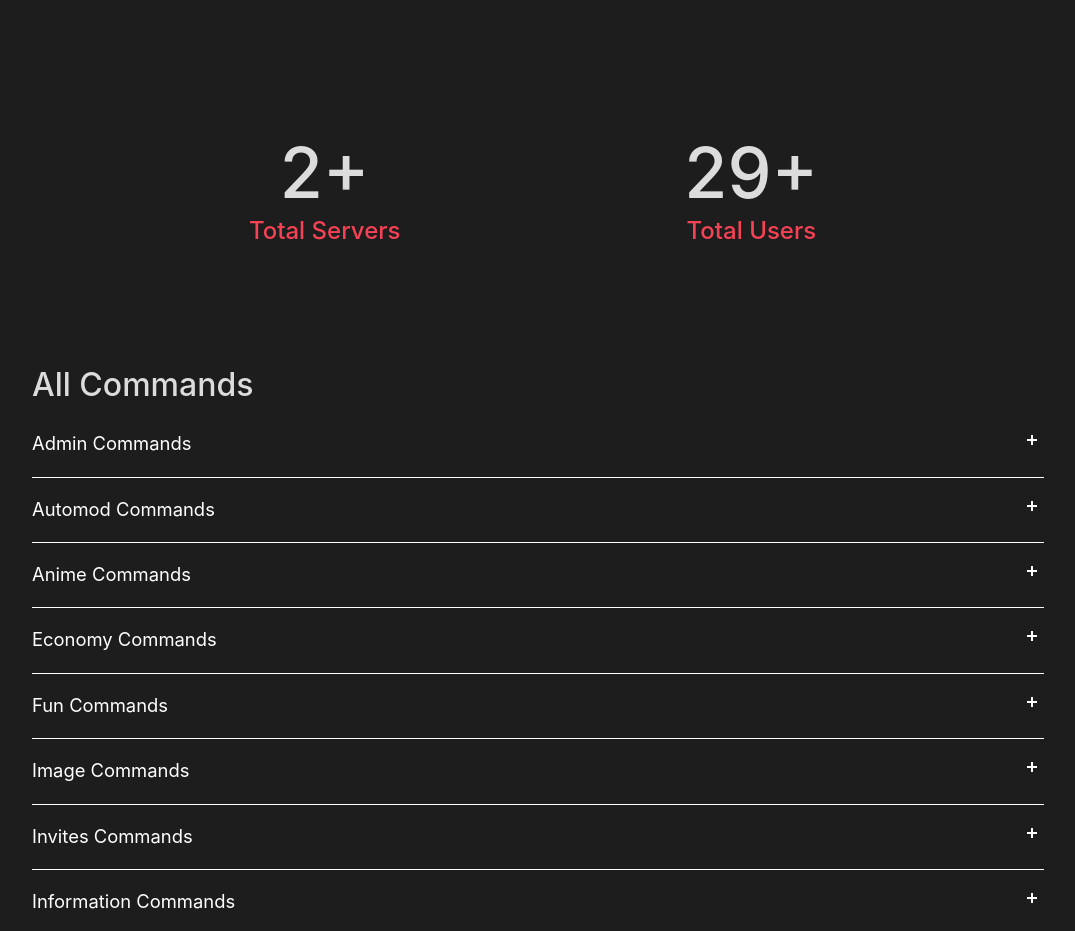
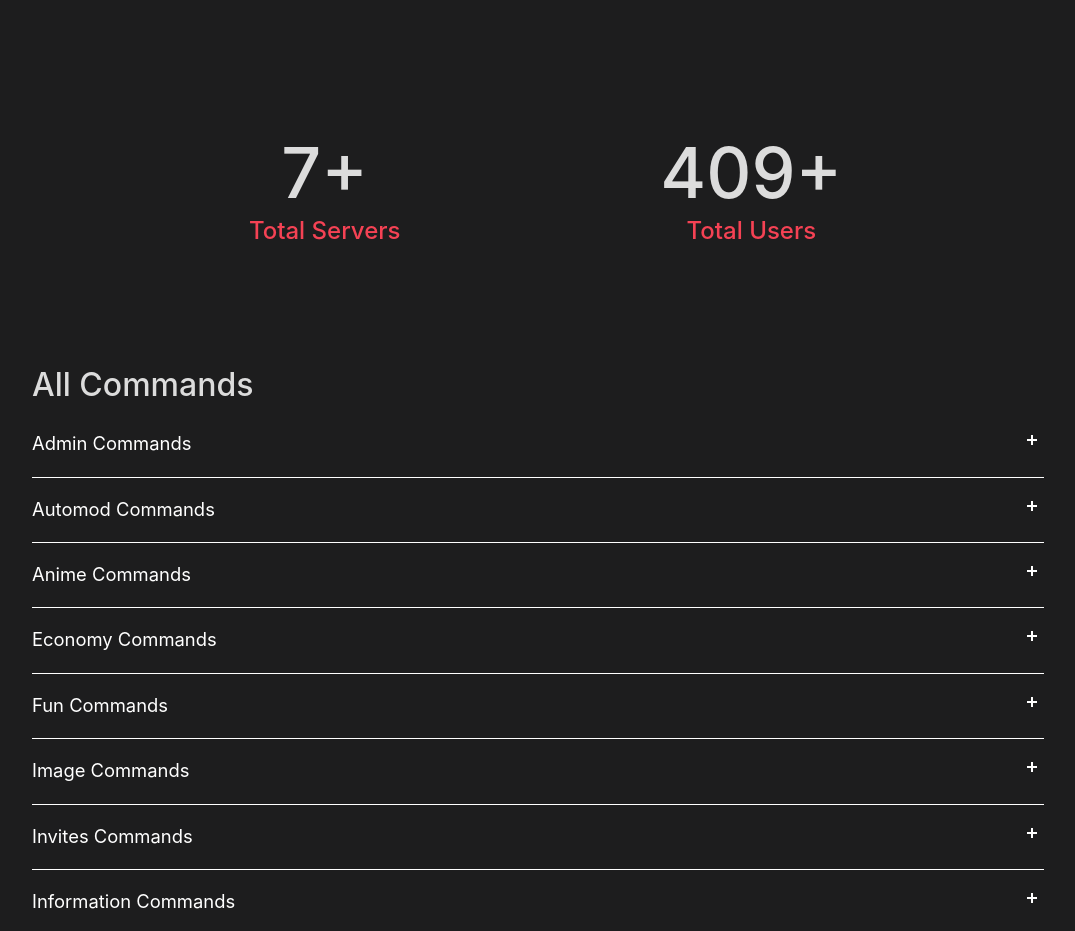
Before and after one commit to ZODO2022/my-website, a plain HTML site: page index.html in a window 1280 px wide. Shown: the part 1440-2371 px from the top of the page, without its empty margins (102-1177 px from the left). Drawn offline with nearby package versions, Linux system fonts and the light colour scheme; a web font is replaced by a local one.

Commit message:
Update index.html

```diff
--- a/index.html
+++ b/index.html
@@ -74,11 +74,11 @@
             <div class="container-fluid text-white">
                 <div class="row row-cols-3 justify-content-center" style="color: var(--secondary-text-color);">
                     <div class="col-auto col-md-6 col-lg-4 text-center pb-5 pt-5 number-item love_counter">
-                        <h1 class="love_count" style="font-size: 70px;"><strong>2</strong></h1>
+                        <h1 class="love_count" style="font-size: 70px;"><strong>7</strong></h1>
                         <h4 style="color: var(--main-color);margin-top: -6px;">Total Servers</h4>
                     </div>
                     <div class="col-auto col-lg-4 text-center align-self-center pb-5 pt-5 love_counter">
-                        <h1 class="love_count" style="font-size: 70px;"><strong>29</strong></h1>
+                        <h1 class="love_count" style="font-size: 70px;"><strong>409</strong></h1>
                         <h4 style="color: var(--main-color);margin-top: -6px;">Total Users</h4>
                     </div>
                 </div>
```
